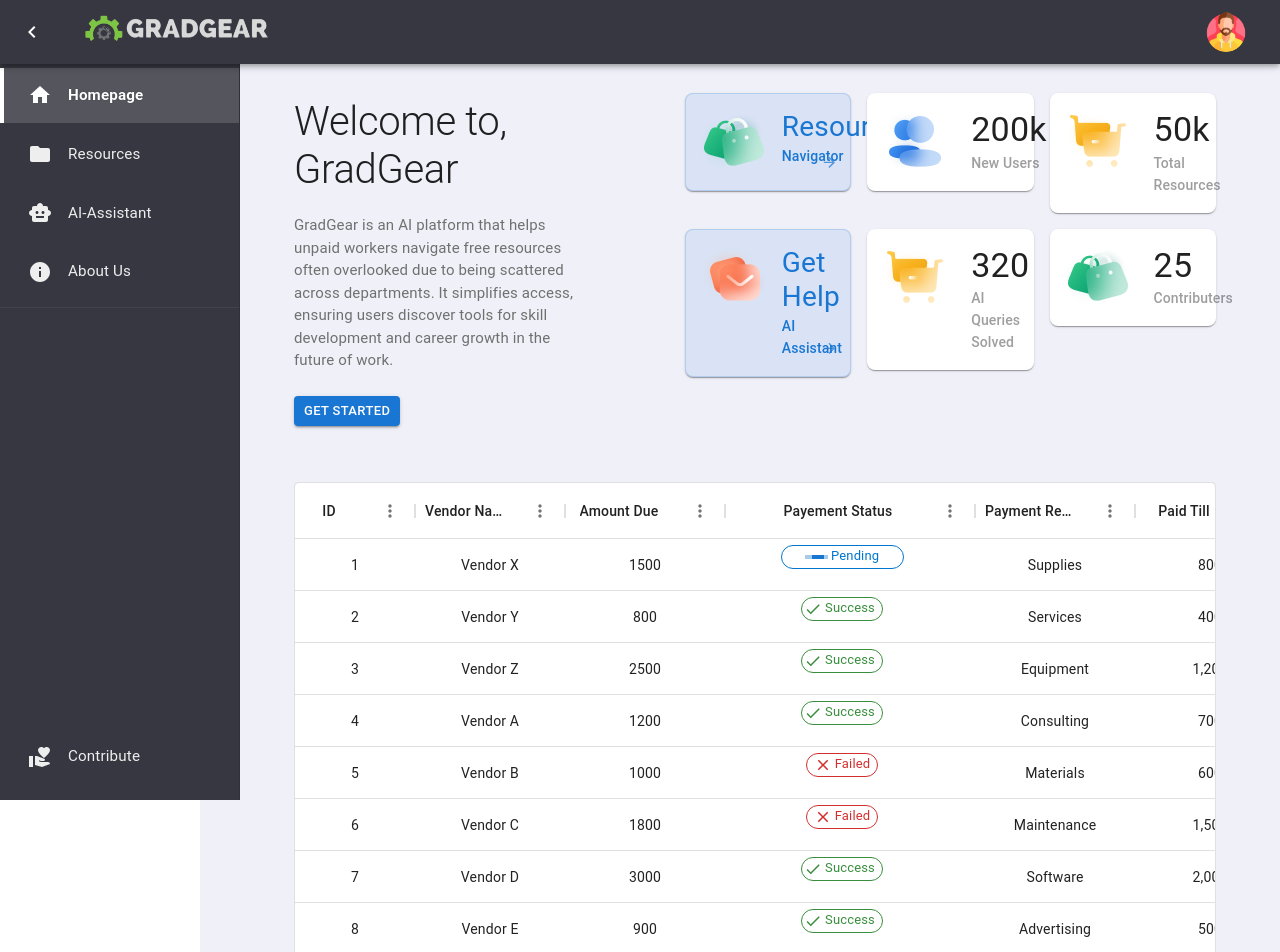
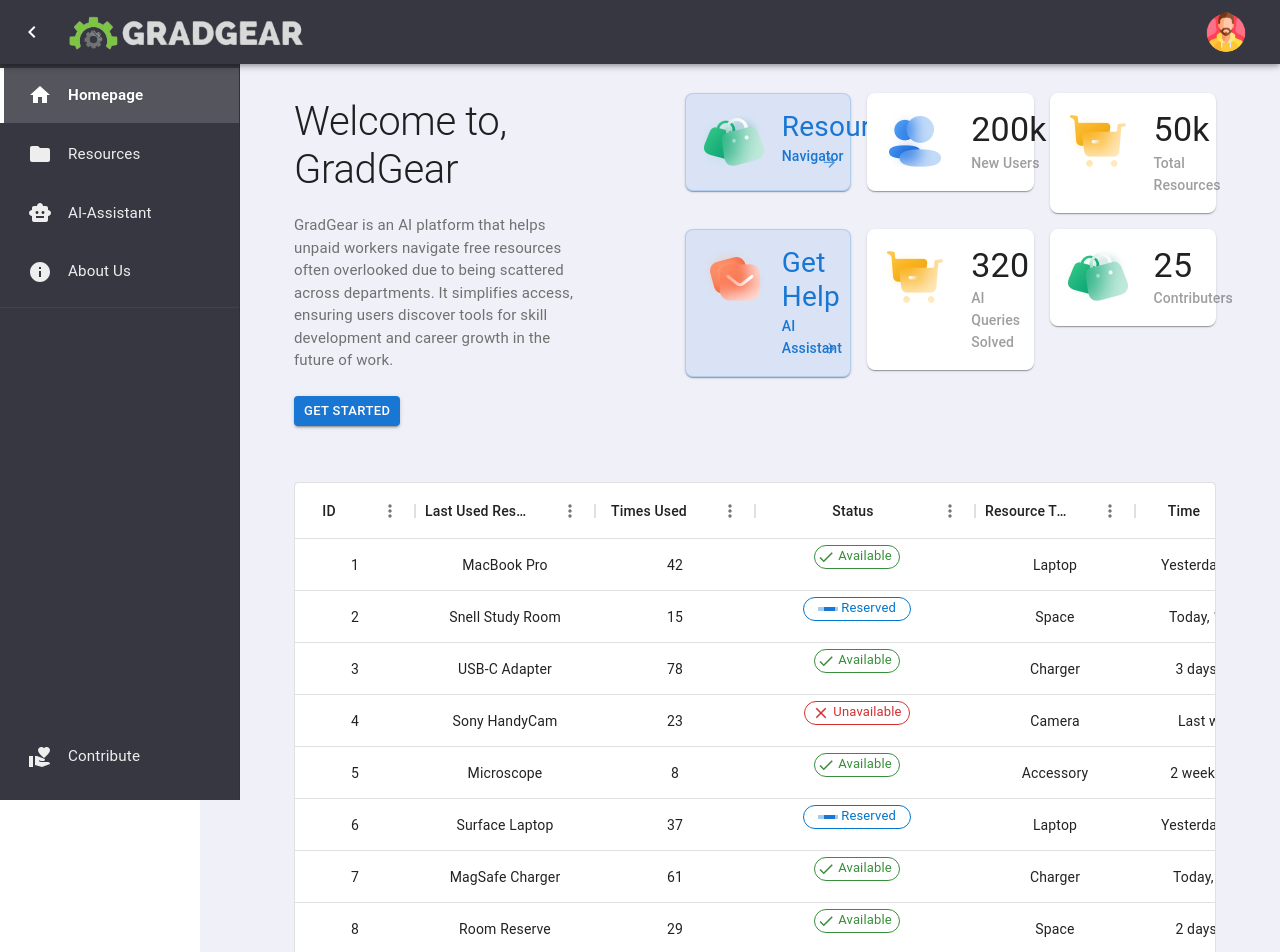
Before and after one commit to rishabhkumar14/GradGear, a React (Create React App) app: page /homepage in a window 1280 px wide. Shown: the top 952 px of the page. Built offline with nearby package versions, Linux system fonts and the light colour scheme.

Commit message:
Home Page Table Added Appbar logo improved Fixed Warnings

```diff
--- a/src/components/navbar.js
+++ b/src/components/navbar.js
@@ -67,7 +67,11 @@ export default function Navbar(props) {
             {props.drawerOpen ? <ChevronLeftIcon /> : <MenuIcon />}
           </IconButton>
           <Link to="/" style={{ textDecoration: "none" }}>
-            <img src={logo} alt="RetailHub Logo" style={{ height: 45 }} />
+            <img
+              src={logo}
+              alt="RetailHub Logo"
+              style={{ height: 45, paddingTop: "10px" }}
+            />
           </Link>
 
           <Avatar
--- a/src/pages/homepage/HomePageTable.js
+++ b/src/pages/homepage/HomePageTable.js
@@ -3,6 +3,8 @@ import { DataGrid } from "@mui/x-data-grid";
 import { Box, Button, Chip, Grid, LinearProgress } from "@mui/material";
 import DoneIcon from "@mui/icons-material/Done";
 import FailIcon from "@mui/icons-material/Close";
+import { Link } from "react-router-dom";
+
 const columns = [
   {
     field: "id",
@@ -12,43 +14,41 @@ const columns = [
     align: "center",
   },
   {
-    field: "vendorName",
-    headerName: "Vendor Name",
-    width: 150,
+    field: "resourceName",
+    headerName: "Last Used Resource",
+    width: 180,
     headerAlign: "center",
     align: "center",
   },
   {
-    field: "amountDue",
-    headerName: "Amount Due",
+    field: "usageCount",
+    headerName: "Times Used",
     width: 160,
     headerAlign: "center",
     align: "center",
+    type: "number",
   },
   {
-    field: "jobStatus",
-    headerName: "Payement Status",
+    field: "status",
+    headerName: "Status",
     align: "center",
     headerAlign: "center",
-    description: "This column is not sortable.",
+    description: "Status of the resource",
     sortable: false,
-    width: 250,
+    width: 220,
     renderCell: (params) => {
-      //const jobStatus = this.state.execution_status[params.id - 1];
-      const job_statuses = ["completed", "failed", "pending"];
-      const random = Math.floor(Math.random() * job_statuses.length);
-      const jobStatus = job_statuses[random];
+      const jobStatus = params.row.status;
       return (
         <Grid container direction="row" justifyContent="center" spacing={2}>
-          {jobStatus === "completed" ? (
+          {jobStatus === "available" ? (
             <Chip
               icon={<DoneIcon fontSize="small" style={{ color: "#388e3c" }} />}
               variant="outlined"
               size="small"
               style={{ borderColor: "#388e3c", color: "#388e3c" }}
-              label="Success"
+              label="Available"
             />
-          ) : jobStatus === "failed" ? (
+          ) : jobStatus === "unavailable" ? (
             <Chip
               icon={<FailIcon fontSize="small" style={{ color: "#d32f2f" }} />}
               variant="outlined"
@@ -58,7 +58,7 @@ const columns = [
                 color: "#d32f2f",
                 paddingLeft: "5px",
               }}
-              label="Failed"
+              label="Unavailable"
             />
           ) : (
             <Chip
@@ -75,7 +75,7 @@ const columns = [
                 paddingLeft: "5px",
                 width: "50%",
               }}
-              label="Pending"
+              label="Reserved"
             />
           )}
         </Grid>
@@ -83,62 +83,41 @@ const columns = [
     },
   },
   {
-    field: "paymentReason",
-    headerName: "Payment Reason",
+    field: "resourceType",
+    headerName: "Resource Type",
     width: 160,
     headerAlign: "center",
     align: "center",
   },
   {
-    field: "amountPaid",
-    headerName: "Paid Till",
-    type: "number",
+    field: "usageTime",
+    headerName: "Time",
+    type: "string",
     headerAlign: "center",
     align: "center",
     width: 150,
   },
-  //   {
-  //     field: "storeName",
-  //     headerName: "Store Name",
-  //     description: "This column has a value getter and is not sortable.",
-  //     sortable: false,
-  //     headerAlign: "center",
-  //     align: "center",
-  //     width: 200,
-  //     // valueGetter: (params) =>
-  //     //   `${params.row.firstName || ''} ${params.row.lastName || ''}`,
-  //   },
-
   {
     field: "actions",
     headerName: "Actions",
     headerAlign: "center",
     align: "center",
-    description: "This column is not sortable.",
+    description: "Navigate to resource page",
     sortable: false,
     width: 280,
     renderCell: (params) => {
-      //   const validation_details = this.state.validation_details[params.id - 1];
-
-      //   const onClick = (e) => {
-      //     //const currentRow = params.row;
-      //     return alert(
-      //       JSON.stringify(JSON.parse(validation_details), null, 2)
-      //       //JSON.stringify(JSON.parse(currentRow), null, 2)
-      //     );
-      //     //console.log(params);
-      //   };
-
       return (
         <Grid container direction="row" justifyContent="center" spacing={2}>
           <Grid item>
             <Button
+              sx={{ textTransform: "capitalize" }}
               variant="outlined"
               size="small"
               color="primary"
-              // onClick={onClick}
+              component={Link}
+              to={`/resources?id=${params.row.id}`}
             >
-              Info
+              Navigate
             </Button>
           </Grid>
         </Grid>
@@ -147,86 +126,87 @@ const columns = [
   },
 ];
 
+// Updated rows to match the column headings for a resources usage table
 const rows = [
   {
     id: 1,
-    vendorName: "Vendor X",
-    amountDue: 1500,
-    amountPaid: 800,
-    paymentReason: "Supplies",
-    payerName: "Your Company",
+    resourceName: "MacBook Pro",
+    usageCount: 42,
+    status: "available",
+    resourceType: "Laptop",
+    usageTime: "Yesterday, 2PM",
   },
   {
     id: 2,
-    vendorName: "Vendor Y",
-    amountDue: 800,
-    amountPaid: 400,
-    paymentReason: "Services",
-    payerName: "Your Company",
+    resourceName: "Snell Study Room",
+    usageCount: 15,
+    status: "reserved",
+    resourceType: "Space",
+    usageTime: "Today, 10AM",
   },
   {
     id: 3,
-    vendorName: "Vendor Z",
-    amountDue: 2500,
-    amountPaid: 1200,
-    paymentReason: "Equipment",
-    payerName: "Your Company",
+    resourceName: "USB-C Adapter",
+    usageCount: 78,
+    status: "available",
+    resourceType: "Charger",
+    usageTime: "3 days ago",
   },
   {
     id: 4,
-    vendorName: "Vendor A",
-    amountDue: 1200,
-    amountPaid: 700,
-    paymentReason: "Consulting",
-    payerName: "Your Company",
+    resourceName: "Sony HandyCam",
+    usageCount: 23,
+    status: "unavailable",
+    resourceType: "Camera",
+    usageTime: "Last week",
   },
   {
     id: 5,
-    vendorName: "Vendor B",
-    amountDue: 1000,
-    amountPaid: 600,
-    paymentReason: "Materials",
-    payerName: "Your Company",
+    resourceName: "Microscope",
+    usageCount: 8,
+    status: "available",
+    resourceType: "Accessory",
+    usageTime: "2 weeks ago",
   },
   {
     id: 6,
-    vendorName: "Vendor C",
-    amountDue: 1800,
-    amountPaid: 1500,
-    paymentReason: "Maintenance",
-    payerName: "Your Company",
+    resourceName: "Surface Laptop",
+    usageCount: 37,
+    status: "reserved",
+    resourceType: "Laptop",
+    usageTime: "Yesterday, 4PM",
   },
   {
     id: 7,
-    vendorName: "Vendor D",
-    amountDue: 3000,
-    amountPaid: 2000,
-    paymentReason: "Software",
-    payerName: "Your Company",
+    resourceName: "MagSafe Charger",
+    usageCount: 61,
+    status: "available",
+    resourceType: "Charger",
+    usageTime: "Today, 9AM",
   },
   {
     id: 8,
-    vendorName: "Vendor E",
-    amountDue: 900,
-    amountPaid: 500,
-    paymentReason: "Advertising",
-    payerName: "Your Company",
+    resourceName: "Room Reserve",
+    usageCount: 29,
+    status: "available",
+    resourceType: "Space",
+    usageTime: "2 days ago",
   },
   {
     id: 9,
-    vendorName: "Vendor F",
-    amountDue: 2000,
-    amountPaid: 1000,
-    paymentReason: "Construction",
-    payerName: "Your Company",
+    resourceName: "Projector",
+    usageCount: 14,
+    status: "unavailable",
+    resourceType: "Accessory",
+    usageTime: "Last month",
   },
   {
     id: 10,
-    vendorName: "Vendor G",
-    amountDue: 1300,
-    amountPaid: 800,
-    paymentReason: "Logistics",
-    payerName: "Your Company",
+    resourceName: "Bluetooth Presenter",
+    usageCount: 52,
+    status: "available",
+    resourceType: "Vending Accessory",
+    usageTime: "Yesterday, 11AM",
   },
 ];
 
--- a/src/pages/homepage/Homepage.js
+++ b/src/pages/homepage/Homepage.js
@@ -141,8 +141,6 @@ function Homepage(props) {
             {cardMetrics.map((card, index) => {
               // For non-feature cards, use original styling
               const isOriginalCard = !card.isFeature;
-              const isFirstCard = index === 0;
-              const isAICard = index === 3;
 
               return (
                 <Grid item xs={12} sm={4} key={index}>
```
Also changed, not shown: src/assets/logo.png.
